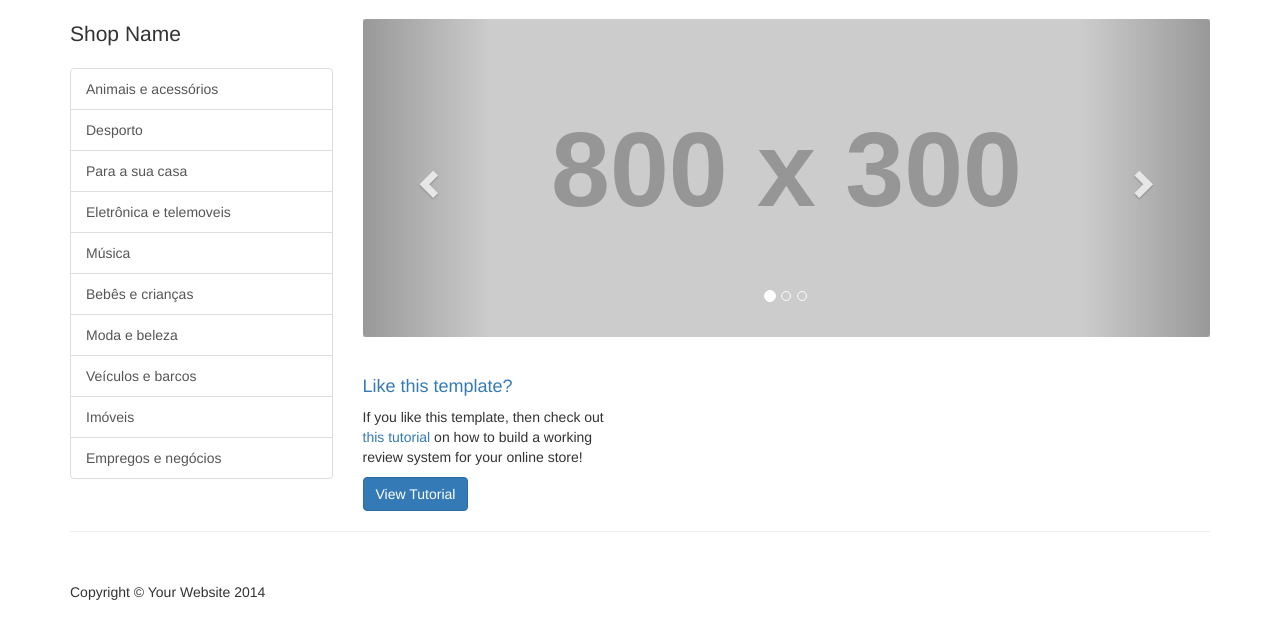
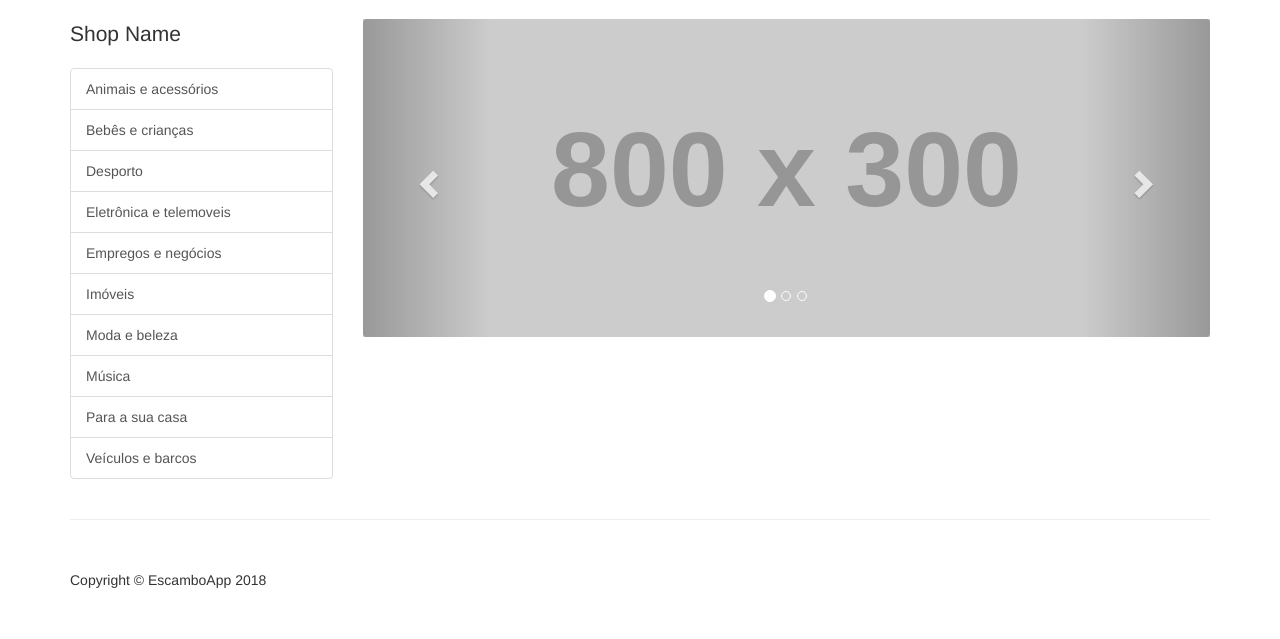
Before and after one commit to HugoRLA/escamboapp, a Rails app: page /site/home in a window 1280 px wide. Shown: the part 51-690 px from the top of the page. Run offline with Rails 7, Linux system fonts and the light colour scheme; data comes from the database, SQL or seed files in the repository; data that the repository does not hold is empty; style sheets or scripts are compiled from the project's sources; parts of the project's set-up code (start-up, migrations or seed data) failed here and were passed over; some libraries are stand-ins or nearby versions.

Commit message:
Refactor site home controller, add scope to ad and categories models, improve README, exclude vagrant and generated image in commit Redesign site index layout, now displays 6 ads, modify copyrigth

```diff
--- a/app/controllers/site/home_controller.rb
+++ b/app/controllers/site/home_controller.rb
@@ -3,7 +3,7 @@ class Site::HomeController < ApplicationController
   layout "site"
 
   def index
-    @categories = Category.all;
-    @ads = Ad.order(created_at: :desc).limit(5)
+    @categories = Category.order_by_description;
+    @ads = Ad.last_six;
   end
 end
--- a/app/models/ad.rb
+++ b/app/models/ad.rb
@@ -5,6 +5,11 @@ class Ad < ActiveRecord::Base
   # paperclip
   has_attached_file :picture, styles: { medium: "320x150#", thumb: "100x100>" }, default_url: "/images/:style/missing.png"
   validates_attachment_content_type :picture, content_type: /\Aimage\/.*\z/
+
   # gem money-rails
   monetize :price_cents
+
+  # scope
+
+  scope :last_six, -> {order(created_at: :desc).limit(6)}
 end
--- a/app/models/category.rb
+++ b/app/models/category.rb
@@ -1,4 +1,8 @@
 class Category < ActiveRecord::Base
 
   validates_presence_of :description
+
+  # scope
+  scope :order_by_description, -> {order(:description) }
+
 end
--- a/app/views/layouts/site_shared/_footer.html.erb
+++ b/app/views/layouts/site_shared/_footer.html.erb
@@ -6,7 +6,7 @@
   <footer>
     <div class="row">
       <div class="col-lg-12">
-        <p>Copyright &copy; Your Website 2014</p>
+        <p>Copyright &copy; EscamboApp <%= Date.today.year %></p>
       </div>
     </div>
   </footer>
--- a/app/views/site/home/index.html.erb
+++ b/app/views/site/home/index.html.erb
@@ -74,14 +74,6 @@
 
         <% end %>
 
-
-        <div class="col-sm-4 col-lg-4 col-md-4">
-          <h4><a href="#">Like this template?</a>
-          </h4>
-          <p>If you like this template, then check out <a target="_blank" href="http://maxoffsky.com/code-blog/laravel-shop-tutorial-1-building-a-review-system/">this tutorial</a> on how to build a working review system for your online store!</p>
-          <a class="btn btn-primary" target="_blank" href="http://maxoffsky.com/code-blog/laravel-shop-tutorial-1-building-a-review-system/">View Tutorial</a>
-        </div>
-
       </div>
 
     </div>
```
Also changed, not shown: README.md, 1 other file.
